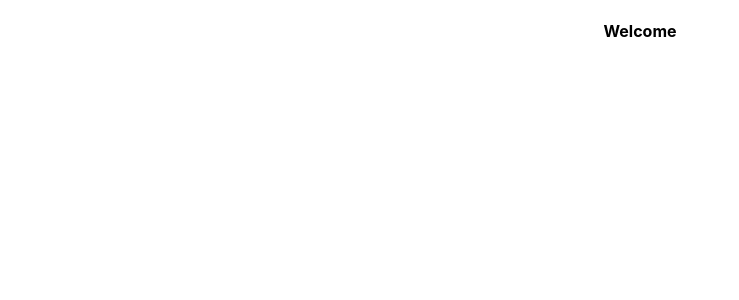
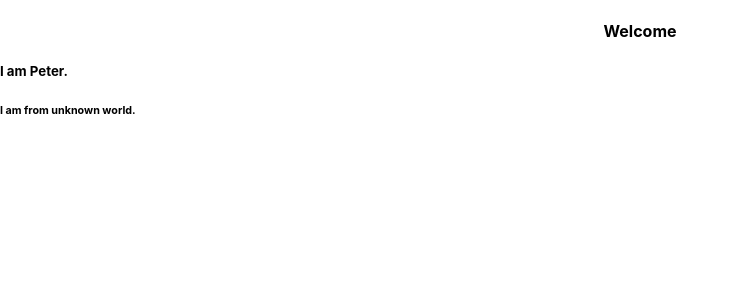
Before and after one commit to sarathiscookie/react-project-api, a React (Create React App) app: page / in a window 1280 px wide. Shown: the top 300 px of the page, without its empty margins (0-739 px from the left). Built offline with nearby package versions, Linux system fonts and the light colour scheme.

Commit message:
Components: Function component.

```diff
--- /dev/null
+++ b/src/Person/Person.js
@@ -0,0 +1,12 @@
+import React from 'react';
+
+const userDetails = () => {
+    return (
+        <div>
+            <h5>I am Peter.</h5>
+            <h6>I am from unknown world.</h6>
+        </div>
+    )
+}
+
+export default userDetails;
--- a/src/index.js
+++ b/src/index.js
@@ -3,10 +3,12 @@ import ReactDOM from 'react-dom';
 import './index.css';
 import App from './App';
 import reportWebVitals from './reportWebVitals';
+import Person from './Person/Person';
 
 ReactDOM.render(
   <React.StrictMode>
     <App />
+    <Person />
   </React.StrictMode>,
   document.getElementById('root')
 );
```
